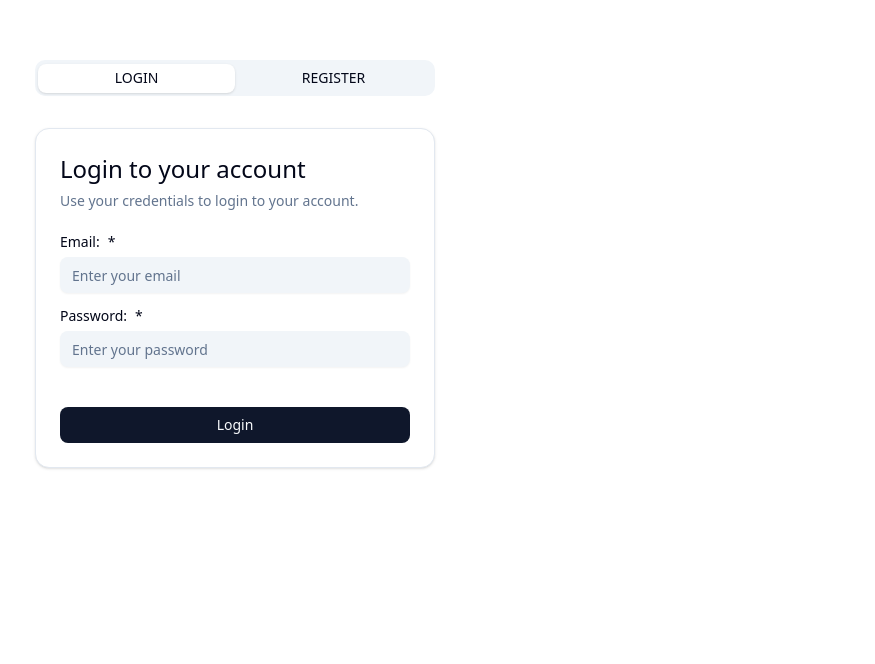
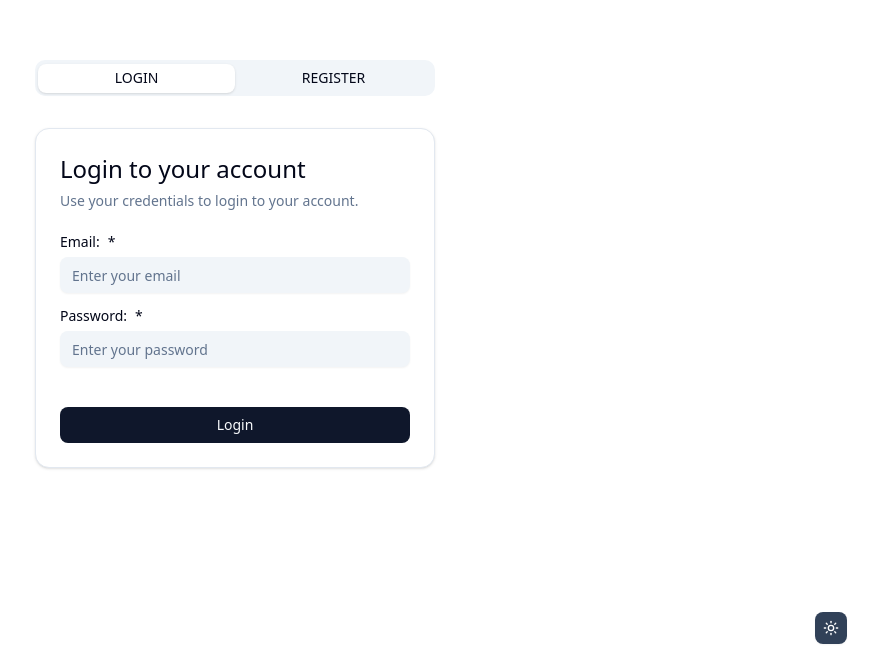
Before and after one commit to gflexx/admin-dashboard, a Next.js app: page /auth in a window 1280 px wide. Shown: the part 136-800 px from the top of the page, without its empty margins (405-1280 px from the left). Built offline with nearby package versions, Linux system fonts and the light colour scheme.

Commit message:
Added theme togller to auth page

```diff
--- a/src/app/(auth)/layout.tsx
+++ b/src/app/(auth)/layout.tsx
@@ -1,11 +1,15 @@
-import React from 'react'
+import ThemeToggler from "@/components/ThemeToggler";
+import React from "react";
 
-function layout({children}: {children: React.ReactNode}) {
+function layout({ children }: { children: React.ReactNode }) {
   return (
-    <div className='h-[100vh] flex items-center justify-center'>
-        {children}
+    <div className="h-[100vh] flex items-center justify-center">
+      <div className="absolute bottom-5 right-2 text-white">
+        <ThemeToggler />
+      </div>
+      {children}
     </div>
-  )
+  );
 }
 
-export default layout
+export default layout;
--- a/src/components/auth/Registerform.tsx
+++ b/src/components/auth/Registerform.tsx
@@ -55,7 +55,7 @@ function Registerform() {
       <CardHeader>
         <h3 className="text-2xl">Register your account</h3>
         <CardDescription>
-            <p>Create your credentials to access to your account.</p>
+          <p>Sign up by adding the fields bellow.</p>
         </CardDescription>
       </CardHeader>
       <CardContent>
@@ -115,7 +115,7 @@ function Registerform() {
                     <Input
                       className="bg-slate-100 dark:bg-slate-500 border-0 focus-visible:ring-0 text-black dark:text-white focus-visible:ring-offset-0"
                       type="password"
-                      placeholder="Enter your password"
+                      placeholder="Confirm your password"
                       {...field}
                     />
                   </FormControl>
```
